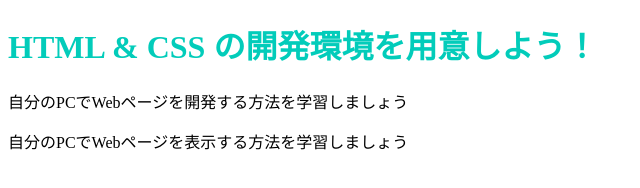
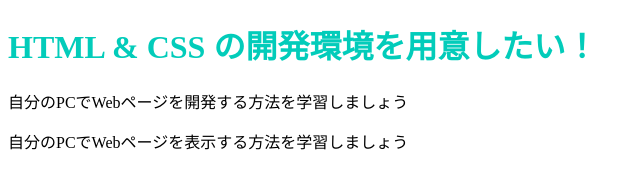
Before and after one commit to jiroswengpm/jiroswengpm.github.io, a plain HTML site: page index.html in a window 1280 px wide. Shown: the full height of the page, 0-640 px from the left. Drawn offline with Linux system fonts and the light colour scheme.

Commit message:
Update index.html

```diff
--- a/index.html
+++ b/index.html
@@ -6,7 +6,7 @@
     <link rel="stylesheet" href="stylesheet.css">
   </head>
   <body>
-    <h1 class="title">HTML & CSS の開発環境を用意しよう！</h1>
+    <h1 class="title">HTML & CSS の開発環境を用意したい！</h1>
     <p>自分のPCでWebページを開発する方法を学習しましょう</p>
     <p>自分のPCでWebページを表示する方法を学習しましょう</p>
   </body>
```
